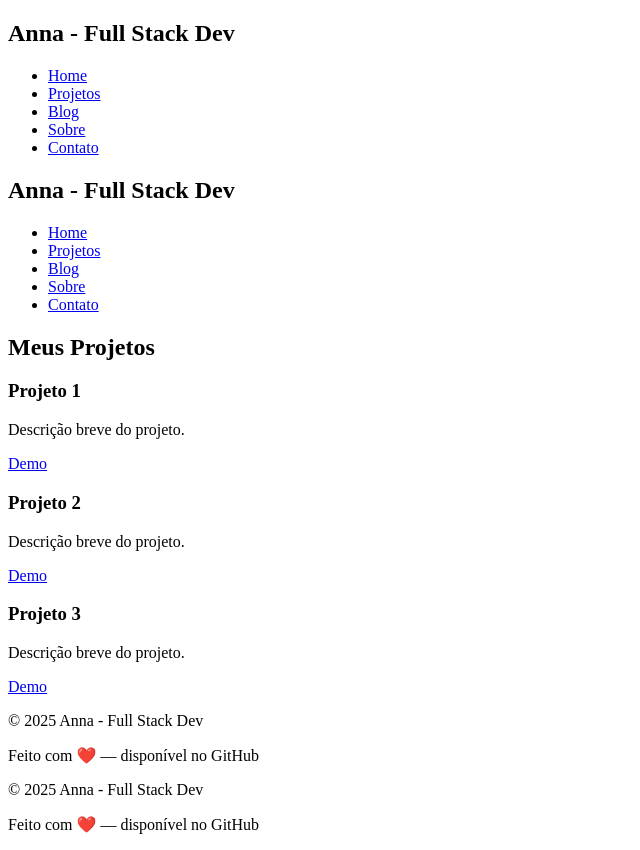
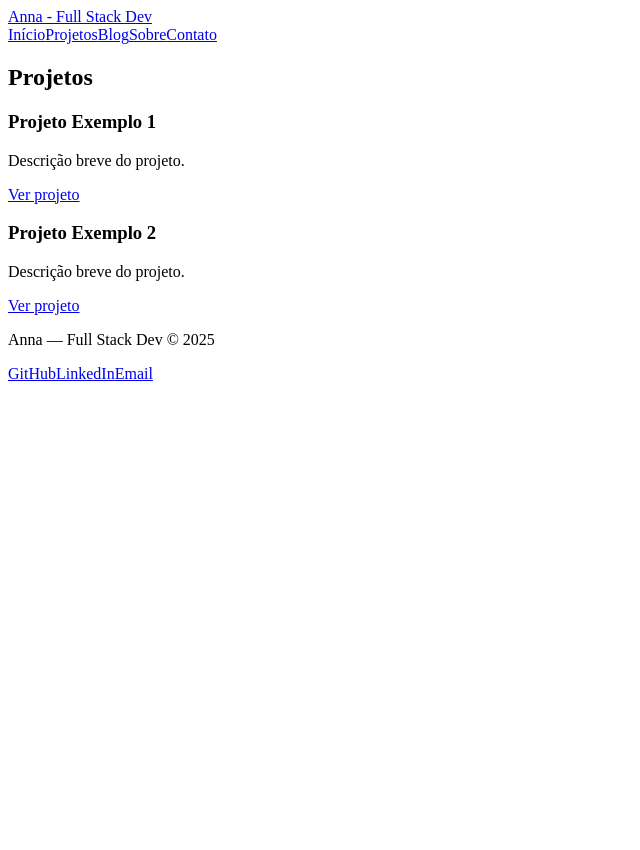
Before and after one commit to devAnnaEliza/meu-portfolio, a React (Vite) app: page /projetos in a window 1280 px wide. Shown: the whole page, without its empty margins (0-640 px from the left). After the commit the page ends 800 px from the top, so only its background shows below. Built offline with nearby package versions, Linux system fonts and the light colour scheme.

Commit message:
pages/components
att 01

```diff
--- a/src/components/Footer.jsx
+++ b/src/components/Footer.jsx
@@ -1,11 +1,34 @@
 export default function Footer() {
-  const ano = new Date().getFullYear();
-
   return (
     <footer className="footer">
-      <div className="container footer-container">
-        <p>© {ano} Anna - Full Stack Dev</p>
-        <p className="small">Feito com ❤️ — disponível no GitHub</p>
+      <div className="footer-container">
+
+        <p className="footer-copy">
+          Anna — Full Stack Dev © {new Date().getFullYear()}
+        </p>
+
+        <div className="footer-links">
+          <a
+            href="https://github.com/devAnnaEliza"
+            target="_blank"
+            rel="noopener noreferrer"
+          >
+            GitHub
+          </a>
+
+          <a
+            href="https://linkedin.com"
+            target="_blank"
+            rel="noopener noreferrer"
+          >
+            LinkedIn
+          </a>
+
+          <a href="mailto:anna.email@exemplo.com">
+            Email
+          </a>
+        </div>
+
       </div>
     </footer>
   );
--- a/src/components/Navbar.jsx
+++ b/src/components/Navbar.jsx
@@ -1,21 +1,63 @@
-import { Link } from "react-router-dom";
+import { Link, NavLink } from "react-router-dom";
 
 export default function Navbar() {
   return (
-    <nav className="navbar">
-      <div className="nav-container">
+    <header className="navbar">
+      <div className="navbar-container">
 
-        <h1 className="nav-logo">Anna - Full Stack Dev</h1>
+        {/* Logo / Nome */}
+        <Link to="/" className="navbar-logo">
+          Anna - Full Stack Dev
+        </Link>
 
-        <ul className="nav-links">
-          <li><Link to="/">Home</Link></li>
-          <li><Link to="/projetos">Projetos</Link></li>
-          <li><Link to="/blog">Blog</Link></li>
-          <li><Link to="/sobre">Sobre</Link></li>
-          <li><Link to="/contato">Contato</Link></li>
-        </ul>
+        {/* Menu */}
+        <nav className="navbar-menu">
+          <NavLink
+            to="/"
+            className={({ isActive }) =>
+              isActive ? "nav-item active" : "nav-item"
+            }
+          >
+            Início
+          </NavLink>
 
+          <NavLink
+            to="/projetos"
+            className={({ isActive }) =>
+              isActive ? "nav-item active" : "nav-item"
+            }
+          >
+            Projetos
+          </NavLink>
+
+          <NavLink
+            to="/blog"
+            className={({ isActive }) =>
+              isActive ? "nav-item active" : "nav-item"
+            }
+          >
+            Blog
+          </NavLink>
+
+          <NavLink
+            to="/sobre"
+            className={({ isActive }) =>
+              isActive ? "nav-item active" : "nav-item"
+            }
+          >
+            Sobre
+          </NavLink>
+
+          <NavLink
+            to="/contato"
+            className={({ isActive }) =>
+              isActive ? "nav-item active" : "nav-item"
+            }
+          >
+            Contato
+          </NavLink>
+        </nav>
       </div>
-    </nav>
+    </header>
   );
 }
--- a/src/components/ProjectCard.jsx
+++ b/src/components/ProjectCard.jsx
@@ -1,32 +1,25 @@
-export default function ProjectCard({ title, description, techs = [], link, repo }) {
+import PropTypes from "prop-types";
+
+export default function ProjectCard({ title, description, link }) {
   return (
-    <article className="project-card">
-      <header>
-        <h3>{title}</h3>
-      </header>
+    <div className="project-card">
+      <h3>{title}</h3>
+      <p>{description}</p>
 
-      <p className="project-description">{description}</p>
-
-      {techs.length > 0 && (
-        <ul className="tech-list" aria-label="Tecnologias">
-          {techs.map((t, i) => (
-            <li key={i} className="tech-item">{t}</li>
-          ))}
-        </ul>
-      )}
-
-      <div className="project-links">
-        {link && (
-          <a href={link} target="_blank" rel="noopener noreferrer" className="project-link">
-            Demo
-          </a>
-        )}
-        {repo && (
-          <a href={repo} target="_blank" rel="noopener noreferrer" className="project-link">
-            Repositório
-          </a>
-        )}
-      </div>
-    </article>
+      <a
+        href={link}
+        target="_blank"
+        rel="noopener noreferrer"
+        className="project-link"
+      >
+        Ver projeto
+      </a>
+    </div>
   );
 }
+
+ProjectCard.propTypes = {
+  title: PropTypes.string.isRequired,
+  description: PropTypes.string.isRequired,
+  link: PropTypes.string.isRequired
+};
--- a/src/components/SectionTitle.jsx
+++ b/src/components/SectionTitle.jsx
@@ -1,7 +1,13 @@
+import PropTypes from "prop-types";
+
 export default function SectionTitle({ title }) {
   return (
-    <div className="section-title-wrapper container">
-      <h2 className="section-title">{title}</h2>
-    </div>
+    <h2 className="section-title">
+      {title}
+    </h2>
   );
 }
+
+SectionTitle.propTypes = {
+  title: PropTypes.string.isRequired
+};
--- a/src/pages/Blog.jsx
+++ b/src/pages/Blog.jsx
@@ -1,21 +1,11 @@
-import Navbar from "../components/Navbar";
 import SectionTitle from "../components/SectionTitle";
-import Footer from "../components/Footer";
 
 export default function Blog() {
   return (
-    <>
-      <Navbar />
+    <div className="container">
+      <SectionTitle title="Blog" />
 
-      <main>
-        <SectionTitle title="Blog" />
-
-        <p className="intro-text">
-          Em breve você poderá ler artigos, dicas e conteúdos sobre desenvolvimento.
-        </p>
-      </main>
-
-      <Footer />
-    </>
+      <p>Em breve, artigos e conteúdos sobre desenvolvimento e tecnologia!</p>
+    </div>
   );
 }
--- a/src/pages/Contato.jsx
+++ b/src/pages/Contato.jsx
@@ -1,27 +1,11 @@
-import Navbar from "../components/Navbar";
 import SectionTitle from "../components/SectionTitle";
-import Footer from "../components/Footer";
 
 export default function Contato() {
   return (
-    <>
-      <Navbar />
+    <div className="container">
+      <SectionTitle title="Contato" />
 
-      <main>
-        <SectionTitle title="Contato" />
-
-        <p className="intro-text">
-          Quer falar comigo? Entre em contato pelos canais abaixo:
-        </p>
-
-        <ul className="contact-list">
-          <li>Email: seuemail@example.com</li>
-          <li>LinkedIn: https://linkedin.com/in/seuperfil</li>
-          <li>GitHub: https://github.com/devAnnaEliza</li>
-        </ul>
-      </main>
-
-      <Footer />
-    </>
+      <p>Entre em contato comigo através do formulário (em breve!) ou pelas minhas redes sociais.</p>
+    </div>
   );
 }
--- a/src/pages/Home.jsx
+++ b/src/pages/Home.jsx
@@ -1,23 +1,11 @@
-import Navbar from "../components/Navbar";
-import Header from "../components/Header";
 import SectionTitle from "../components/SectionTitle";
-import Footer from "../components/Footer";
 
 export default function Home() {
   return (
-    <>
-      <Navbar />
-      <Header />
+    <div className="container">
+      <SectionTitle title="Início" />
 
-      <main>
-        <SectionTitle title="Bem-vindo ao meu Portfólio" />
-
-        <p className="intro-text">
-          Aqui você encontrará meus projetos, informações sobre mim e formas de contato.
-        </p>
-      </main>
-
-      <Footer />
-    </>
+      <p>Bem-vindo ao meu portfólio! Aqui você encontra meus projetos, blog e informações sobre mim.</p>
+    </div>
   );
 }
--- a/src/pages/Projetos.jsx
+++ b/src/pages/Projetos.jsx
@@ -1,38 +1,25 @@
-import Navbar from "../components/Navbar";
 import SectionTitle from "../components/SectionTitle";
 import ProjectCard from "../components/ProjectCard";
-import Footer from "../components/Footer";
 
-export default function Projects() {
+export default function Projetos() {
   return (
-    <>
-      <Navbar />
+    <div className="container">
+      <SectionTitle title="Projetos" />
 
-      <main>
-        <SectionTitle title="Meus Projetos" />
-
-        <div className="projects-grid">
+      <div className="project-list">
+        {/* Exemplo de cards — depois vamos substituir pelos reais */}
         <ProjectCard
-            title="Projeto 1"
+          title="Projeto Exemplo 1"
           description="Descrição breve do projeto."
-            link="#"
+          link="https://github.com"
         />
 
         <ProjectCard
-            title="Projeto 2"
+          title="Projeto Exemplo 2"
           description="Descrição breve do projeto."
-            link="#"
-          />
-
-          <ProjectCard
-            title="Projeto 3"
-            description="Descrição breve do projeto."
-            link="#"
+          link="https://github.com"
         />
       </div>
-      </main>
-
-      <Footer />
-    </>
+    </div>
   );
 }
--- a/src/pages/Sobre.jsx
+++ b/src/pages/Sobre.jsx
@@ -1,26 +1,14 @@
-import Navbar from "../components/Navbar";
 import SectionTitle from "../components/SectionTitle";
-import Footer from "../components/Footer";
 
 export default function Sobre() {
   return (
-    <>
-      <Navbar />
+    <div className="container">
+      <SectionTitle title="Sobre mim" />
 
-      <main>
-        <SectionTitle title="Sobre Mim" />
-
-        <p className="intro-text">
-          Olá! Meu nome é Anna — Full Stack Dev.
-          Sou apaixonada por tecnologia, programação e construção de interfaces funcionais e modernas.
-        </p>
-
-        <p className="intro-text">
-          Aqui você encontra um pouco mais sobre minha trajetória, habilidades e projetos.
-        </p>
-      </main>
-
-      <Footer />
-    </>
+      <p>
+        Olá! Meu nome é Anna Eliza, sou desenvolvedora Full Stack e apaixonada por
+        tecnologia. Neste portfólio você pode conhecer meus projetos e minha trajetória.
+      </p>
+    </div>
   );
 }
```
Lines whose indentation alone changed are shown as unchanged.
